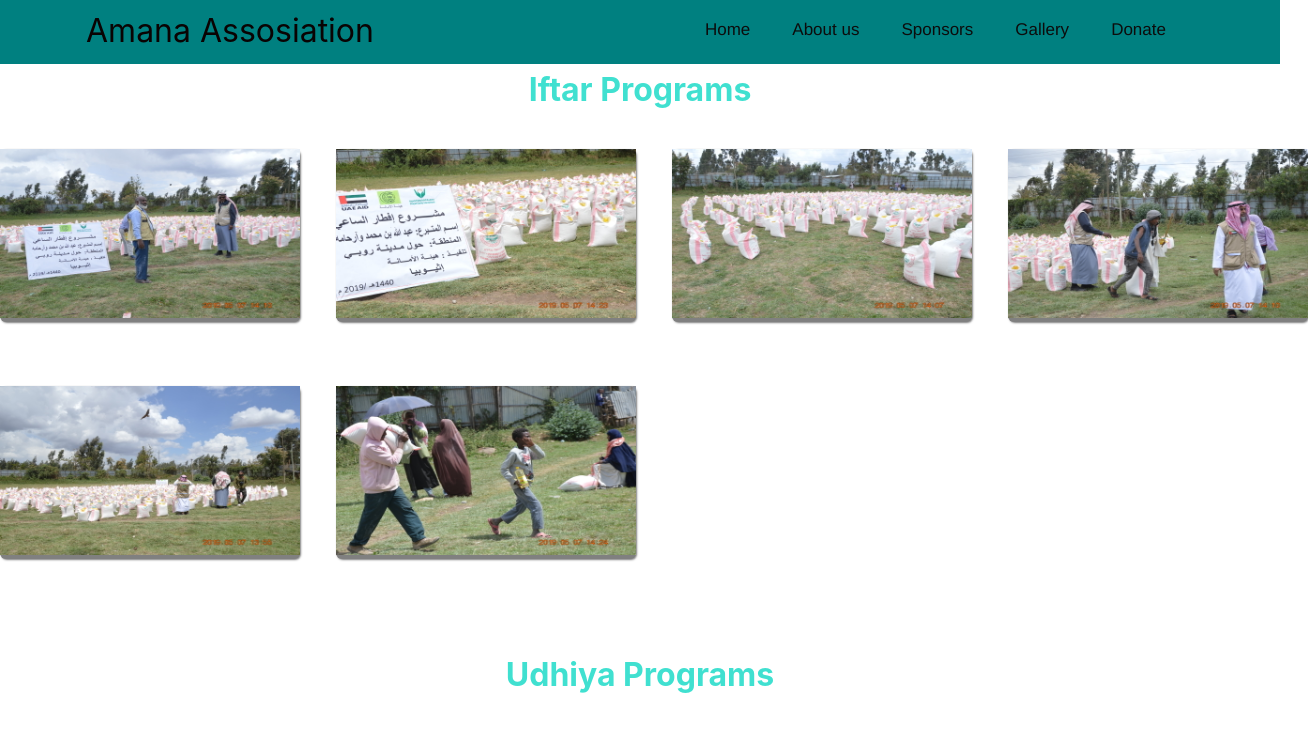
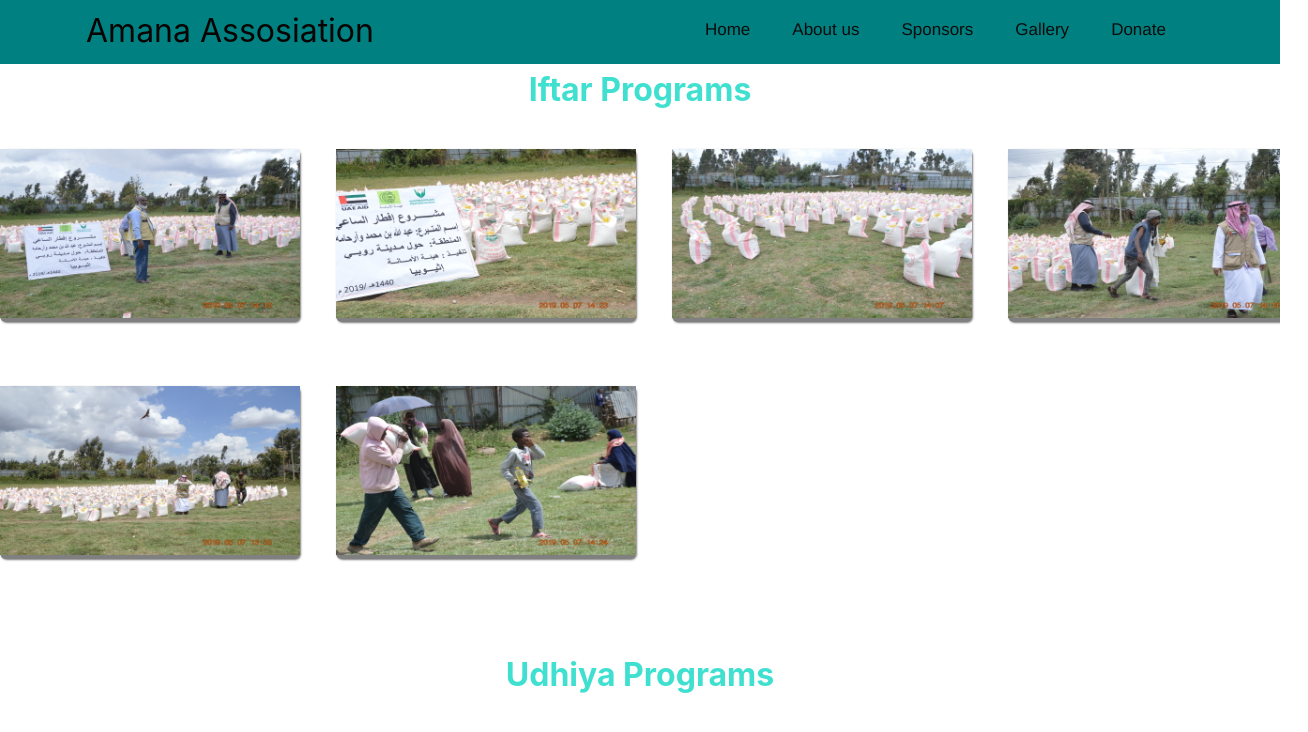
Before and after one commit to selehadin-cyber/Amana, a React (Create React App) app: page /galeri in a window 1280 px wide. Shown: the top 732 px of the page, 1308 px wide, since content can reach past the window. Built offline with nearby package versions, Linux system fonts and the light colour scheme.

Commit message:
overflow x hidden

```diff
--- a/src/App.css
+++ b/src/App.css
@@ -1,3 +1,6 @@
+#root {
+    overflow-x: hidden;
+}
 .slider   {
     position: relative;
     height: calc(100vh - 0);
```
